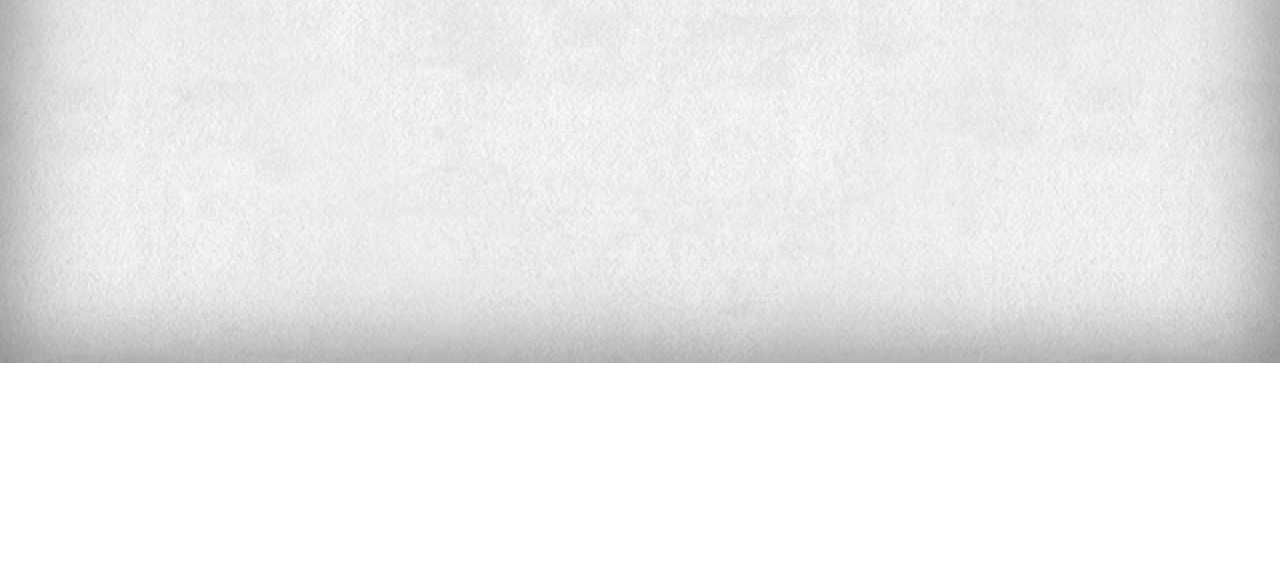
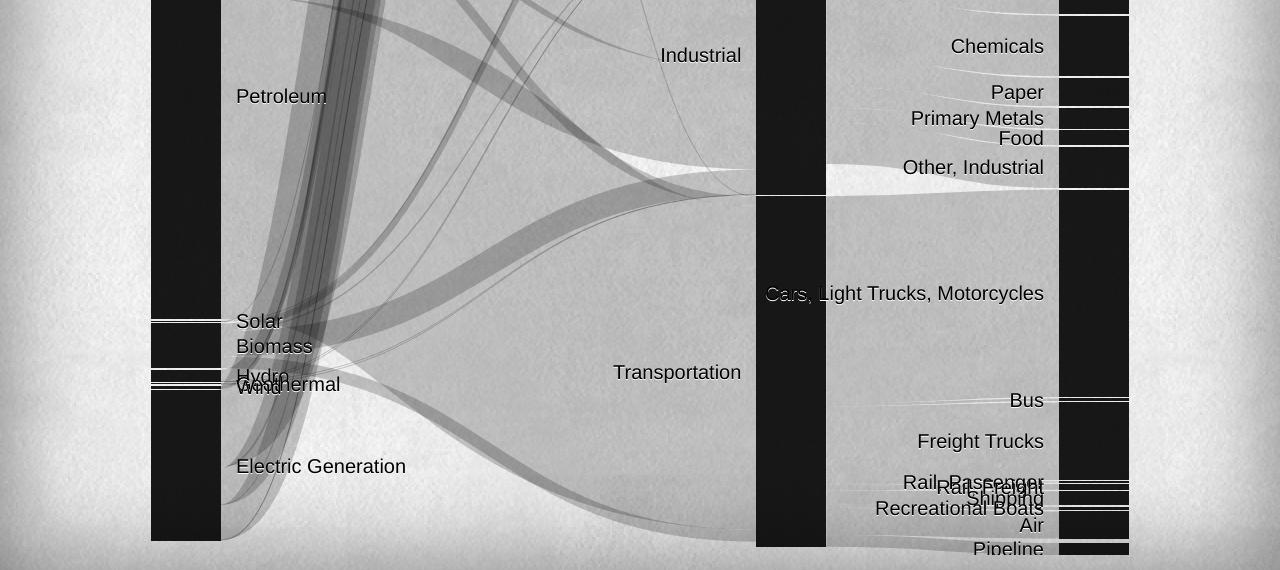
Before and after one commit to mdahlhausen/quesadilla, a website: page energyFlow.html in a window 1280 px wide. Shown: the part 437-1007 px from the top of the page. Before the commit the page ends 800 px from the top, so only its background shows below. Drawn offline with Linux system fonts and the light colour scheme.

Commit message:
source correct js

```diff
--- a/energyFlow.html
+++ b/energyFlow.html
@@ -47,6 +47,6 @@
     <script src="public/libs/d3/slider/d3.slider.js"></script>
 	<script src="public/libs/simple-slider.js"></script>
     <script src="public/libs/d3/sankey.js"></script>
-	<script src="energy-sankey-new.js"></script>
+	<script src="energy-sankey.js"></script>
 </body>
 </html>
```
